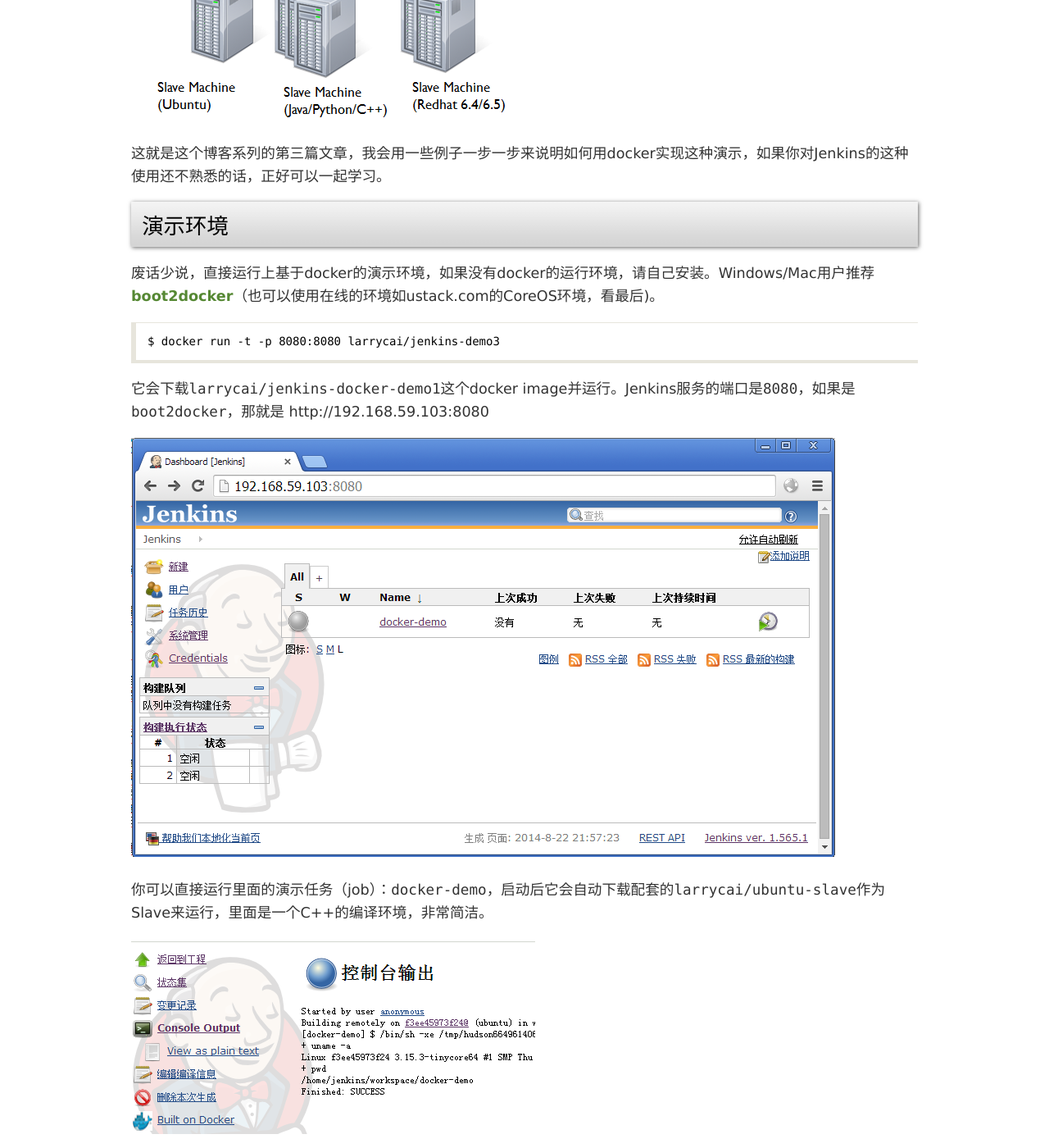
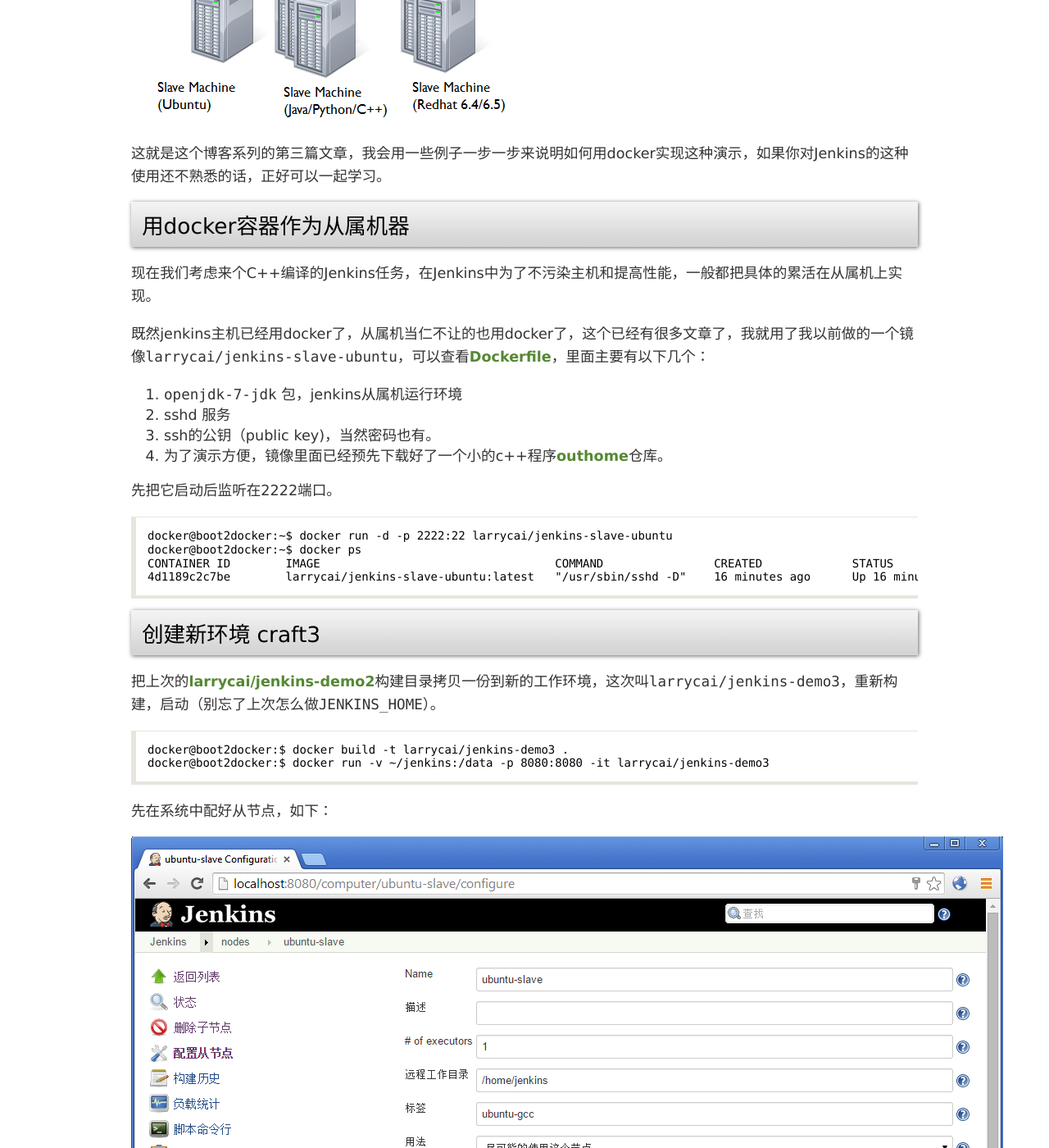
Before and after one commit to larrycai/larrycai.github.com, a Jekyll site: the page built from drafts/2014-11-18-use-docker-for-your-jenkins-demo-3.markdown, in a window 1280 px wide and 1400 px high, scrolled down 967 px. Shown: the whole window at 82% size. Built offline with Jekyll 4.4.1, drawn with Linux system fonts in a browser that asks for light colours; Markdown is read by kramdown in place of the engine named in the settings; comment, search, counter and statistics services are not loaded; some of the changed text lies outside the part shown.

Commit message:
new blog

```diff
--- a/drafts/2014-11-18-use-docker-for-your-jenkins-demo-3.markdown
+++ b/drafts/2014-11-18-use-docker-for-your-jenkins-demo-3.markdown
@@ -16,56 +16,67 @@ title: 使用docker来提升你的Jenkins演示 - 3
 
 前两篇还是很简单，搭了个架子而已，在Jenkins的持续集成部署中，它的一个重要的使用方式就是构建的实际任务放在Slave（从属）机器上，Jenkins Master（主机）主要负责调度。这样能确保干净的构建环境和整体性能。
 
-![jenkins-demo1-main](http://larrycaiyu.com/images/jenkins-demo1-arch.png)
+![jenkins-demo1-main](http://larrycaiyu.com/images/jenkins-demo3-1.png)
 
 这就是这个博客系列的第三篇文章，我会用一些例子一步一步来说明如何用docker实现这种演示，如果你对Jenkins的这种使用还不熟悉的话，正好可以一起学习。
-
-
-## 演示环境 ##
-
-废话少说，直接运行上基于docker的演示环境，如果没有docker的运行环境，请自己安装。Windows/Mac用户推荐[boot2docker](http://boot2docker.com)（也可以使用在线的环境如ustack.com的CoreOS环境，看最后)。
-
-    $ docker run -t -p 8080:8080 larrycai/jenkins-demo3
-
-它会下载`larrycai/jenkins-docker-demo1`这个docker image并运行。Jenkins服务的端口是`8080`，如果是`boot2docker`，那就是 http://192.168.59.103:8080
-
-![jenkins-demo1-main](http://larrycaiyu.com/images/jenkins-demo1-main.png)
-
-你可以直接运行里面的演示任务（job）：`docker-demo`，启动后它会自动下载配套的`larrycai/ubuntu-slave`作为Slave来运行，里面是一个C++的编译环境，非常简洁。
-
-![jenkins-demo1-console](http://larrycaiyu.com/images/jenkins-demo1-console.png)
-
-## 在Jenkins中使用Docker ##
-
-在Jenkins中常见有三种方式可以使用：
-
-1. 拿Docker container作为简单的Slave机器，像管理一般的机器一样管理docker的从属机。
-2. 在Jenkins中用配置从属机，自己写脚本管理Docker container，自动读取IP地址和端口。
-3. 用[Docker插件][jenkins-docker-plugin]。
-
-前两种比较繁琐，不太Docker化，接下来主要讲如何用[Docker插件][[jenkins-docker-plugin]来使用Docker，这也是上面的演示环境中如何使用Docker的。
-
-
-## 更加Dockerize
-
-软件开发离不开重构，通过不断的学习用新的技术来提升这个Dockerfile。
 
 ## 用docker容器作为从属机器
 
 现在我们考虑来个C++编译的Jenkins任务，在Jenkins中为了不污染主机和提高性能，一般都把具体的累活在从属机上实现。
 
-既然jenkins主机已经用docker了，从属机当仁不让的也用docker了，这个已经有很多文章了，我就用了我以前做的一个镜像larrycai/jenkins-slave-ubuntu
+既然jenkins主机已经用docker了，从属机当仁不让的也用docker了，这个已经有很多文章了，我就用了我以前做的一个镜像`larrycai/jenkins-slave-ubuntu`，可以查看[Dockerfile](https://github.com/larrycai/jenkins-docker-demo1/blob/master/jenkins-slave-ubuntu/Dockerfile)，里面主要有以下几个：
+
+1. `openjdk-7-jdk` 包，jenkins从属机运行环境
+2. sshd 服务
+3. ssh的公钥（public key)，当然密码也有。
+4. 为了演示方便，镜像里面已经预先下载好了一个小的c++程序[outhome](https://github.com/larrycai/out2html/archive/master.zip)仓库。
 
 先把它启动后监听在2222端口。
 
-再创建好任务craft2，里面通过下载github outhome仓库，安排在从属机上运行，具体的就不讨论了。
+	docker@boot2docker:~$ docker run -d -p 2222:22 larrycai/jenkins-slave-ubuntu
+	docker@boot2docker:~$ docker ps
+	CONTAINER ID        IMAGE                                  COMMAND                CREATED             STATUS              PORTS                    NAMES
+	4d1189c2c7be        larrycai/jenkins-slave-ubuntu:latest   "/usr/sbin/sshd -D"    16 minutes ago      Up 16 minutes       0.0.0.0:2222->22/tcp     boring_morse
 
-那么在演示时怎么能够为了自动启动从属机器，一般有以下种办法
+## 创建新环境 craft3 ##
+
+把上次的[larrycai/jenkins-demo2](https://github.com/larrycai/docker-images/tree/master/jenkins-demo2)构建目录拷贝一份到新的工作环境，这次叫`larrycai/jenkins-demo3`，重新构建，启动（别忘了上次怎么做`JENKINS_HOME`）。
+
+	docker@boot2docker:$ docker build -t larrycai/jenkins-demo3 .
+	docker@boot2docker:$ docker run -v ~/jenkins:/data -p 8080:8080 -it larrycai/jenkins-demo3
+
+先在系统中配好从节点，如下：
+
+![jenkins-demo1-main](http://larrycaiyu.com/images/jenkins-demo3-2.png)
+
+`Host`要选`172.17.42.1`这是boot2docker的主机IP地址，每个docker容器都能访问，端口就是映射出的`2222`端口。这里也可以直接访问从属机的IP地址，那么端口就是标准的`22`了。
+
+其中还要配好ssh访问的私钥。
+
+![jenkins-demo1-main](http://larrycaiyu.com/images/jenkins-demo3-3.png)
+
+最后创建好新的工作craft3。
+
+![jenkins-demo1-main](http://larrycaiyu.com/images/jenkins-demo3-4.png)
+
+里面配好从属机和工作脚本，运行一下看看
+
+![jenkins-demo1-main](http://larrycaiyu.com/images/jenkins-demo3-5.png)
+
+一级棒，它工作了。
+
+用上一篇博客教的方式把数据拷贝出来放到镜像里，重新构建镜像实验一下。其中这次要多加一个配置文件
+
+* $JENKINS_HOME/credentials.xml # 这是一些Jenkins的认证信息，如从属节点的用户认证。
+
+## 自动启动从属节点 ##
+
+现在从属节点是手工下载和启动的，那么在演示时怎么能够自动启动从属节点呢，一般有以下种办法
 
 1. 用脚本或编排（orechstration）工具如fig来启动多docker镜像
 2. 在Jenkins任务里面启动docker从属节点
 3. 在docker容器启动docker从属节点
-4. 用Jenkins docker插件
+4. 用[Jenkins Docker插件](https://wiki.jenkins-ci.org/display/JENKINS/Docker+Plugin)
 
 第一种用脚本的方式肯定可以，但是感觉有点老土，而且还要下载其他脚本，何况也不能确定fig等工具是否能运行。
 
@@ -73,37 +84,31 @@ title: 使用docker来提升你的Jenkins演示 - 3
 
 第二、第三种都需要要用到docker里的docker技术，其中第二种需要改变jenkins里的任务脚本，不够简洁，下面着重讨论第三种。
 
-* $JENKINS_HOME/credentials.xml # 这是一些Jenkins的认证信息，如从属节点的用户认证。
-
-### 结果
-
-老样子，让我们来先来看看效果，或许你也可能只是对这个功能感兴趣。
-
-    docker run –p 8080:8080 –t larrycai/jenkins-demo2
-
-![](http://larrycaiyu.com/images/jenkins-demo1-3.png)
-
-在控制台窗口中上Jenkins已经被启动，然后可以打开浏览器访问`8080`端口。
-
-![](http://larrycaiyu.com/images/jenkins-demo1-4.png)
-
-看起来相当不错，一个叫`craft2`的任务（job）也存在了，Jenkins显示是最新的LTS版本1.580.1
-
-点击`craft`任务，并运行它，然后检查`console`。太棒了，部分结果可以有颜色显示了，这就是我们要的。
-
-![](http://larrycaiyu.com/images/jenkins-demo1-5.png)
-
-然后回过头来看看它是如何配置。
-
-![](http://larrycaiyu.com/images/jenkins-demo1-6.png)
-
-现在演示完毕，可以学习怎么做到的。
-
 ### docker里的docker
 
-### 在docker容器启动docker从属节点
+Docker是有客户端和服务器Daemon端组成，具体请看Infoq上的[Docker源码分析（一）：Docker架构](http://www.infoq.com/cn/articles/docker-source-code-analysis-part1)。
 
-### 如何更优雅的控制docker里的docker
+所以我们可以在镜像装好docker客户端，很简单就是一个二进制文件。
+
+	RUN curl https://get.docker.io/builds/Linux/x86_64/docker-latest -o /usr/local/bin/docker
+	RUN chmod +x /usr/local/bin/docker
+
+为了访问，我们必须传递访问的套接字`/var/run/docker.sock`，这个用我们学过的标记`-v`就可以了。
+
+我们把这段写在已有的`start.sh`脚本中，放在启动jenkins之前。
+
+	#!/bin/bash
+
+	export DOCKER_HOST=unix://docker.sock
+	docker run -d -p 2222:22 larrycai/jenkins-slave-ubuntu
+
+	exec java -jar /opt/jenkins/jenkins.war
+
+重新构建运行一下（别忘了`docker.sock`）。
+
+	docker run -v /var/run/docker.sock:/docker.sock -p 8080:8080 -it larrycai/jenkins-demo3
+
+就这么简单！是的，docker就是简洁，永远的v5。
 
 ## 摘要
 
```
Also changed, not shown: images/jenkins-demo3-1.png (added), images/jenkins-demo3-2.png (added), images/jenkins-demo3-3.png (added), images/jenkins-demo3-4.png (added), images/jenkins-demo3-5.png (added).
